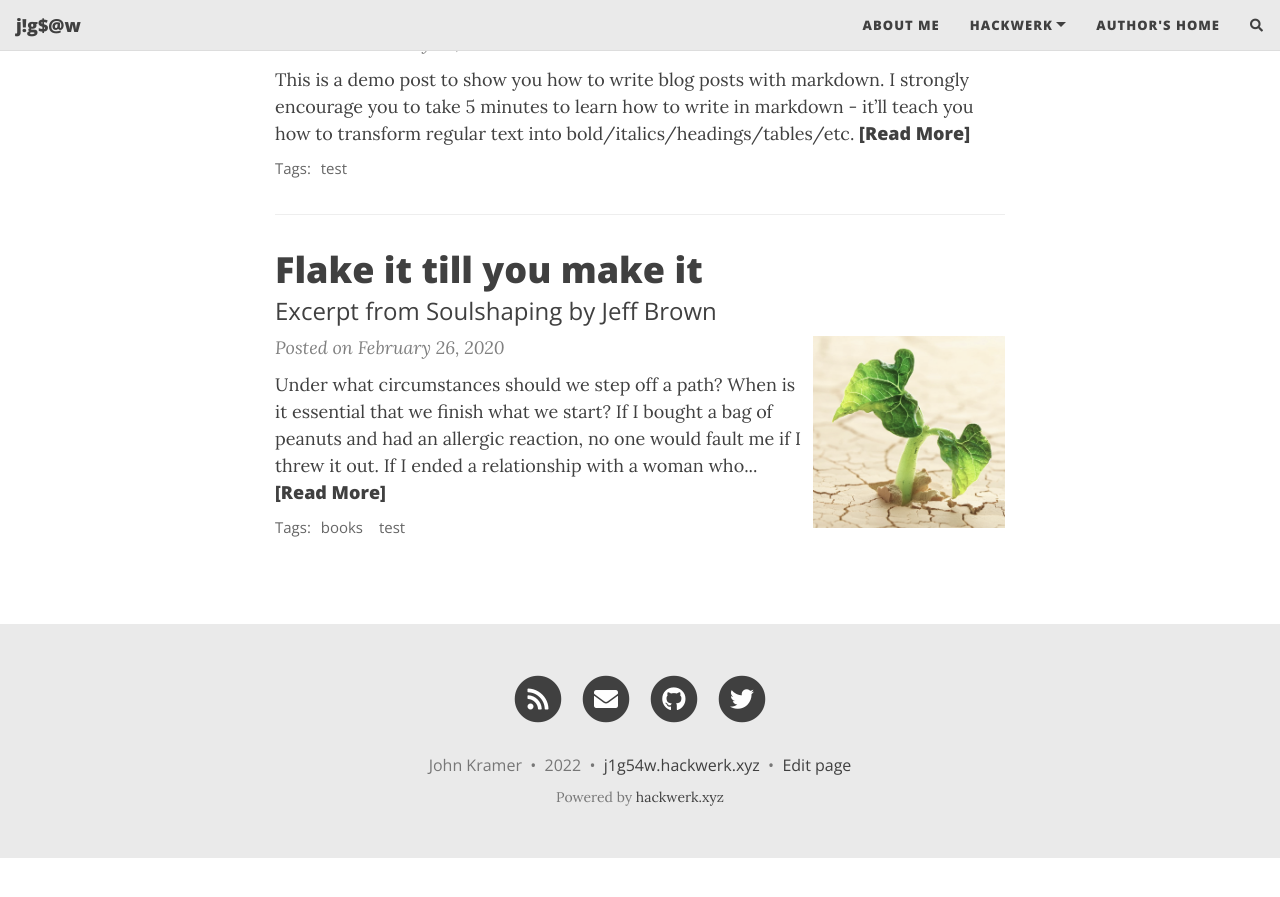
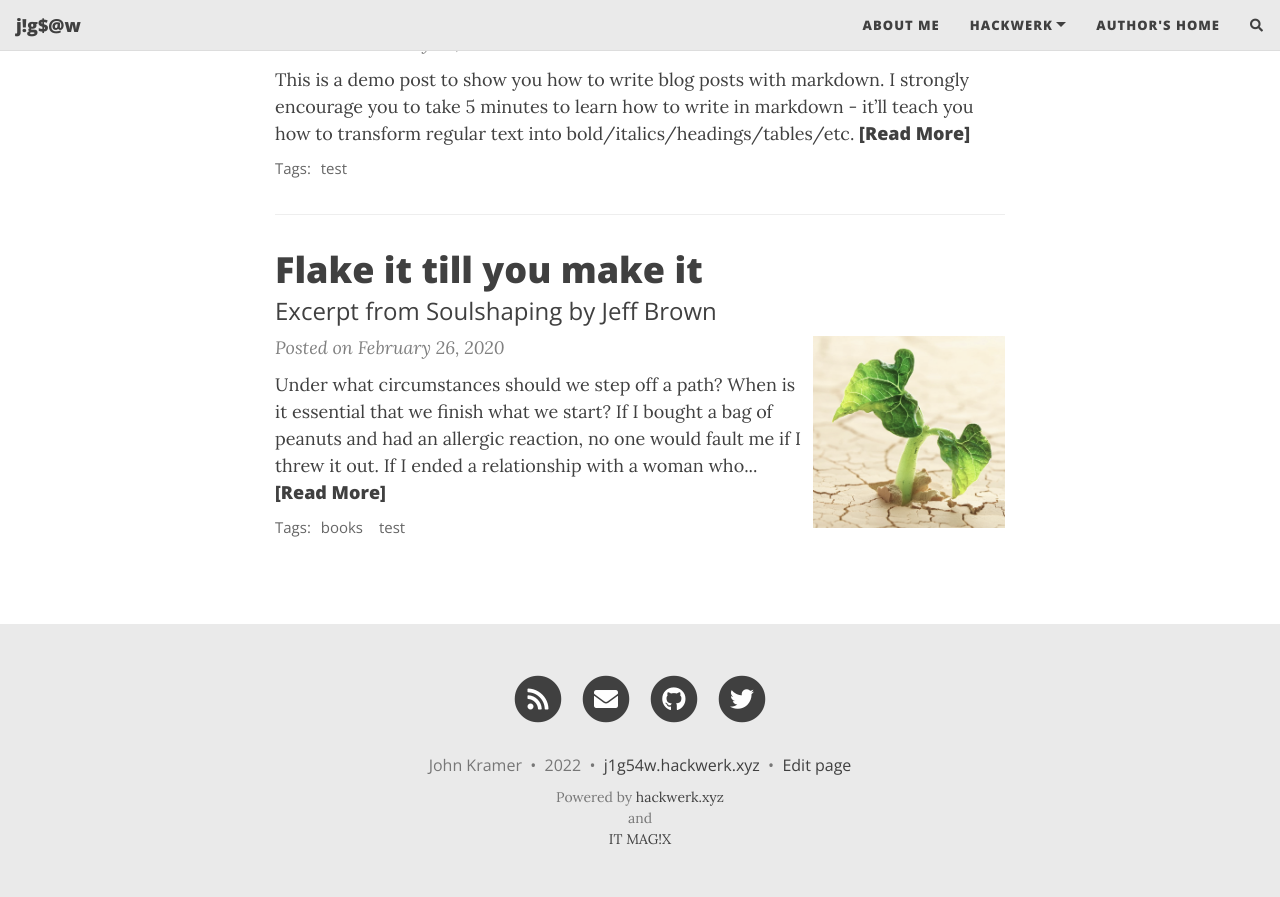
Before and after one commit to j1g54w1337/j1g54w1337.github.io, a Jekyll site: the page built from index.html, in a window 1280 px wide and 900 px high, scrolled down 963 px. Shown: the top 897 px of the window. Built offline with Jekyll 4.4.1, drawn with Linux system fonts in a browser that asks for light colours; nearby versions of some CDN libraries; the list of posts is cut into pages by our own code; comment, search, counter and statistics services are not loaded; before the commit the page ends 1821 px from its top, so only the background shows below that.

Commit message:
Changed footer

```diff
--- a/_includes/footer.html
+++ b/_includes/footer.html
@@ -39,7 +39,10 @@
       </p>
       {% unless site.remove-ads %}<p class="theme-by text-muted">
         Powered by
-	<a href="https://hackwerk.xyz">hackwerk.xyz</a>
+	<a href="https://hackwerk.xyz">hackwerk.xyz</a></br>
+	and<br>
+	<a href="https://itmagix.nl">IT MAG!X</a></br>
+
       </p>{% endunless %}
       </div>
     </div>
```
